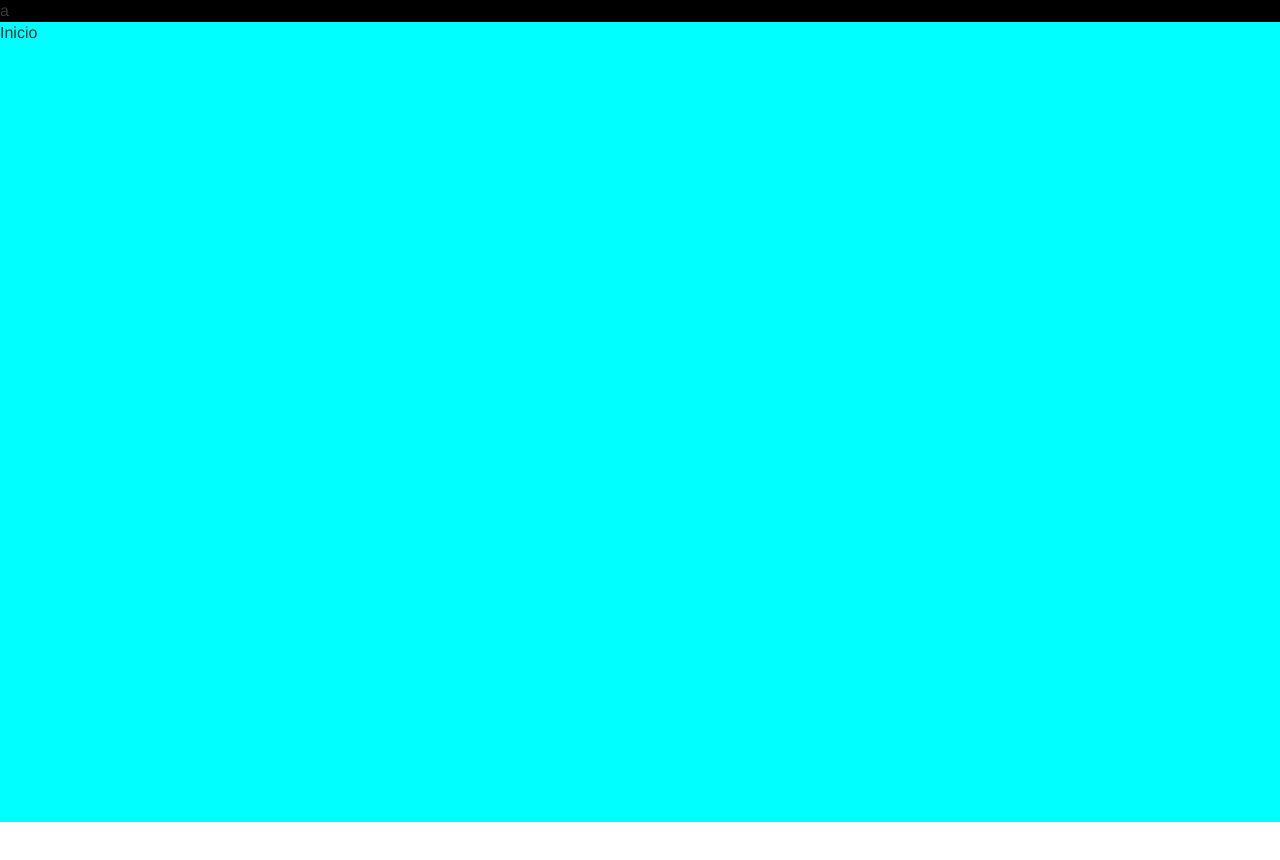
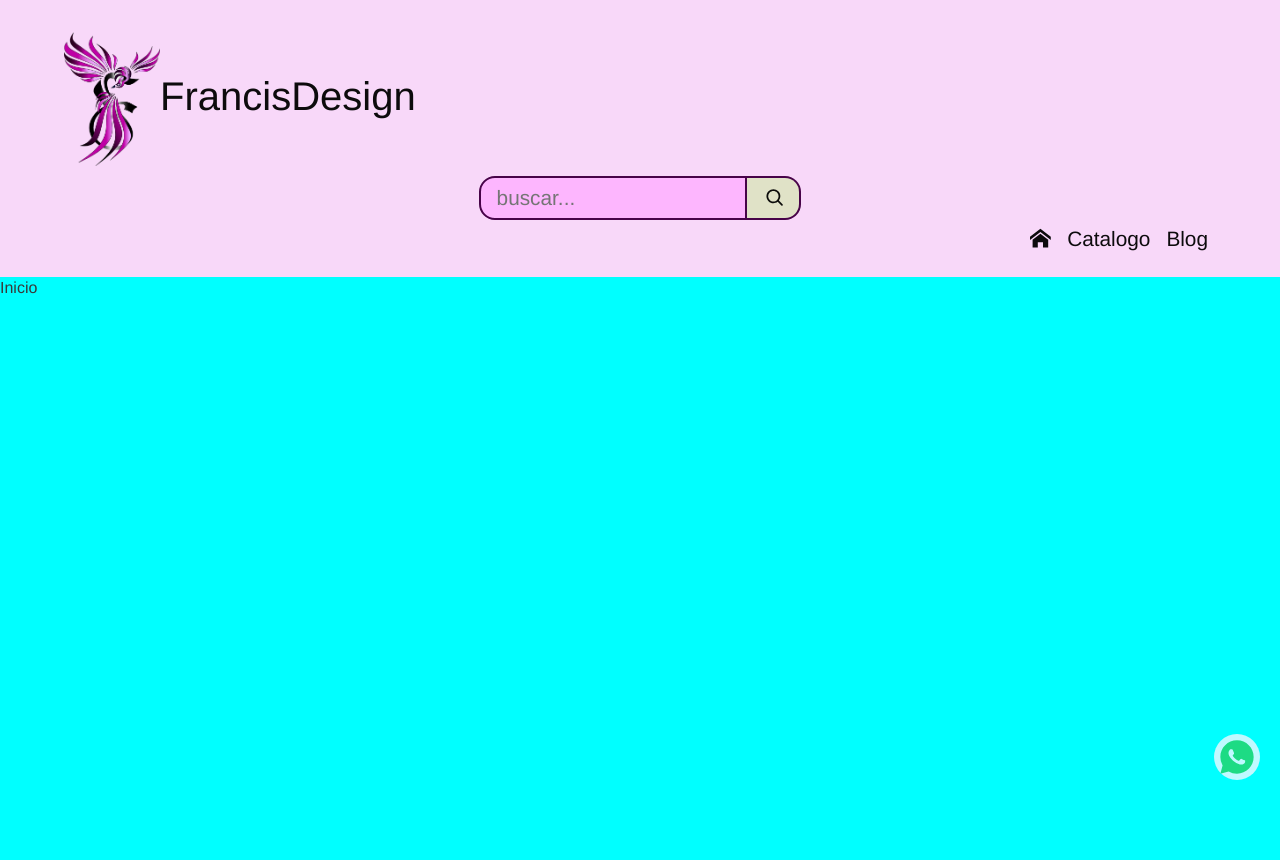
Before and after one commit to EnzoBorrelli/Francis-Design, a React (Vite) app: page / in a window 1280 px wide. Shown: the top 860 px of the page. Before the commit the page ends 822 px from the top, so only its background shows below. Built offline with nearby package versions, Linux system fonts and the light colour scheme.

Commit message:
navmenu maquetado

```diff
--- a/index.html
+++ b/index.html
@@ -2,7 +2,7 @@
 <html lang="en">
   <head>
     <meta charset="UTF-8" />
-    <link rel="icon" type="image/svg+xml" href="/public/logo francis.png" />
+    <link rel="icon" type="image/svg+xml" href="/public/logo.png" />
     <meta name="viewport" content="width=device-width, initial-scale=1.0" />
     <title>Francis Design WEB Page</title>
   </head>
--- a/package.json
+++ b/package.json
@@ -12,6 +12,7 @@
   "dependencies": {
     "react": "^18.2.0",
     "react-dom": "^18.2.0",
+    "react-icons": "^4.11.0",
     "react-router-dom": "^6.18.0"
   },
   "devDependencies": {
--- a/src/App.css
+++ b/src/App.css
@@ -24,3 +24,6 @@
 
   --fontLarge: 2.5rem;
 }
+button{
+  cursor: pointer;
+}
--- a/src/App.tsx
+++ b/src/App.tsx
@@ -13,7 +13,7 @@ function App() {
       <NavMenu />
       <Routes>
         <Route caseSensitive path="/" element={<Inicio />} />
-        <Route caseSensitive path="/inicio" element={<Inicio />} />
+        <Route caseSensitive path="/Inicio" element={<Inicio />} />
         <Route caseSensitive path="/Blog" element={<Blog />} />
         <Route caseSensitive path="/Catalogo" element={<Catalogo />} />
         <Route caseSensitive path="/Contacto" element={<Contacto />} />
--- a/src/components/NavMenu/NavMenu.css
+++ b/src/components/NavMenu/NavMenu.css
@@ -1,3 +1,97 @@
-.navmenu{
-    background-color: black;
+.navmenu {
+  background-color: var(--whiteColor-light);
+  display: flex;
+  flex-flow: column wrap;
+  width: 100%;
+  height: auto;
+  padding: 1rem;
+  color: var(--fontColor-primary);
 }
+/*brand div*/
+.navmenu-div--brand {
+  display: flex;
+  flex-flow: row nowrap;
+  align-items: center;
+  height: 10rem;
+  padding: 0.5rem 3rem;
+}
+.brand-logo {
+  width: 6rem;
+  height: 8rem;
+}
+.brand-name {
+  font-size: var(--fontLarge);
+}
+/*search bar div*/
+.navmenu-searchbar {
+  display: flex;
+  flex-flow: row nowrap;
+  font-size: var(--fontNormal-little);
+  justify-content: center;
+}
+.searchbar-input {
+  background-color: var(--mainColor-light);
+  padding: 0.5rem 1rem;
+  border-radius: 1rem 0 0 1rem;
+  border: 2px solid var(--darkColor);
+}
+.searchbar-btn {
+  background-color: var(--contrastColor);
+  padding: 0.5rem 1rem;
+  justify-content: center;
+  align-items: center;
+  border-radius: 0 1rem 1rem 0;
+  border: 2px solid var(--darkColor);
+  border-left: transparent;
+}
+/*nav div*/
+.navmenu-nav {
+  display: flex;
+  flex-flow: row nowrap;
+  font-size: var(--fontNormal-little);
+  justify-content: end;
+}
+.navmenu-ul {
+  display: flex;
+  flex-flow: row nowrap;
+  padding: 0 3rem;
+}
+.navmenu-li {
+  margin: 0.5rem;
+}
+.navmenu-li::after {
+  content: "";
+  display: block;
+  height: 3px;
+  background-color: var(--mainColor-dark);
+  transform: scale(0, 1);
+  transform-origin: left;
+  transition: transform 0.25s;
+}
+
+.navmenu-li:hover::after {
+  transform: scale(1, 1);
+}
+a.active {
+  box-shadow: 0 3px 0 0 var(--mainColor-dark);
+}
+/*whatsapp btn*/
+.navmenu-wp {
+  position: fixed;
+  bottom: 20px;
+  right: 20px;
+  font-size: var(--fontLarge);
+  cursor: pointer;
+  padding: .2rem;
+  background-color: aliceblue;
+  color: #25D366;
+  border: none;
+  border-radius: 100%;
+  opacity: .8;
+  transform: scale(1);
+  transition: transform 0.25s;
+
+}.navmenu-wp:hover{
+    opacity: 1;
+    transform: scale(1.5);
+}
--- a/src/components/NavMenu/NavMenu.tsx
+++ b/src/components/NavMenu/NavMenu.tsx
@@ -1,17 +1,48 @@
-import './NavMenu.css'
-import {NavLink} from "react-router-dom"
+import "./NavMenu.css";
+import { NavLink } from "react-router-dom";
+import { ImHome } from "react-icons/im";
+import {CgSearch} from "react-icons/cg"
+import {RiWhatsappFill} from "react-icons/ri"
+import logo from "../../../public/logo.png"
 
 const NavMenu = () => {
   return (
     <header className="navmenu">
+      {/* brand divisor*/}
+      <div className="navmenu-div--brand">
+        <div className="brand-logo">
+          <img src={logo} alt="logo" />
+        </div>
+        <h1 className="brand-name">FrancisDesign</h1>
+      </div>
+      {/*searchbar divisor */}
+      <div className="navmenu-searchbar">
+        <input type="text" placeholder="buscar..." className="searchbar-input" />
+        <button className="searchbar-btn"><CgSearch/></button>
+      </div>
+      {/*navbar divisor */}
+      <nav className="navmenu-nav">
         <ul className="navmenu-ul">
-            <li className="navmenu-li"><NavLink to="/Inicio" className="navmenu-link">a</NavLink></li>
-            <li className="navmenu-li"><NavLink to="/Catalogo" className="navmenu-link"></NavLink></li>
-            <li className="navmenu-li"><NavLink to="/Blog" className="navmenu-link"></NavLink></li>
-            <li className="navmenu-li"><NavLink to="/Contacto" className="navmenu-link"></NavLink></li>
+          <li className="navmenu-li">
+            <NavLink to="/Inicio" className="navmenu-link">
+              <h2 className="link-h2"><ImHome /></h2>
+            </NavLink>
+          </li>
+          <li className="navmenu-li">
+            <NavLink to="/Catalogo" className="navmenu-link">
+            <h2 className="link-h2">Catalogo</h2>
+            </NavLink>
+          </li>
+          <li className="navmenu-li">
+            <NavLink to="/Blog" className="navmenu-link">
+            <h2 className="link-h2">Blog</h2>
+            </NavLink>
+          </li>
         </ul>
+      </nav>
+      <a href="https://api.whatsapp.com/send?phone=5491123822233&text=Esto%20es%20un%20mensaje%20de%20prueba" target="_blank" className="navmenu-wp"><RiWhatsappFill/></a>
     </header>
-  )
-}
+  );
+};
 
-export default NavMenu
+export default NavMenu;
```
Also changed, not shown: public/logo.png (renamed from public/logo francis.png), 1 other file (tests, documents, lock files or other folders).
